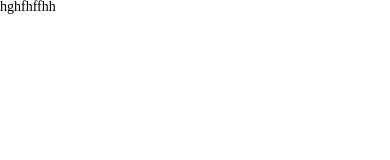
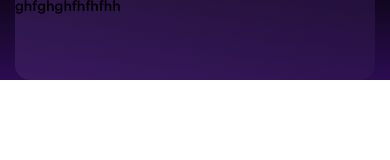
Before and after one commit to vik-tsyplakov/lift_media, a website: page lift_media/index.html in a window 390 px wide. Drawn offline with nearby package versions, Linux system fonts and the light colour scheme; files whose address does not match are found by name.

Commit message:
added-fonts

```diff
--- a/lift_media/index.html
+++ b/lift_media/index.html
@@ -1,25 +1,31 @@
 <!DOCTYPE html>
 <html lang="en">
   <head>
-    <meta charset="UTF-8">
-    <meta http-equiv="X-UA-Compatible" content="IE=edge">
-    <meta name="viewport" content="width=device-width, initial-scale=1.0">
+    <meta charset="UTF-8" />
+    <meta http-equiv="X-UA-Compatible" content="IE=edge" />
+    <meta name="viewport" content="width=device-width, initial-scale=1.0" />
     <title>Document</title>
-    <link rel="stylesheet" href="css/style.min.css">
+    <link rel="preconnect" href="https://fonts.googleapis.com" />
+    <link rel="preconnect" href="https://fonts.gstatic.com" crossorigin />
+    <link
+      href="https://fonts.googleapis.com/css2?family=Cinzel&family=Noto+Sans:wght@300&family=Poppins:wght@400;500;700&display=swap"
+      rel="stylesheet"
+    />
+    <link rel="stylesheet" href="css/style.min.css" />
   </head>
   <body>
     <div class="wrapper">
       <div class="wrap">
         <!-- header -->
         <header>
-            <div class="header__container">
-                hghfhffhh
-            </div>
+  <section class="header__container _container">
+    <div class="header__block">ghfghghfhfhfhh</div>
+  </section>
 </header>
+
         <!-- main -->
         <main>
-                <div class="main__container">
-                </div>
+          <div class="main__container"></div>
         </main>
       </div>
       <!-- footer -->
--- a/src/scss/fonts.scss
+++ b/src/scss/fonts.scss
@@ -1,4 +1,8 @@
 @font-face {
-    font-family: Name;
-    src: url();
+  font-family: Himagsikan;
+  src: url(src/fonts/himagsikan.otf);
 }
+@font-face {
+  font-family: Graphik;
+  src: url(src/fonts/GraphikMedium.otf);
+}
--- a/src/scss/style.scss
+++ b/src/scss/style.scss
@@ -17,10 +17,8 @@
 
 /*---WRAPPER--------------------------------------------------------------------------*/
 ._container {
-  max-width: 1046px;
-  padding: 0px 15px;
+  max-width: 1440px;
   margin: 0px auto;
-  box-sizing: content-box;
 }
 
 .wrapper {
@@ -30,4 +28,35 @@
   flex-direction: column;
 }
 
-/*-----------------------------------------------------------------------------------*/
+/*---HEADER--------------------------------------------------------------------------*/
+.header__container {
+  max-height: 596px;
+  background: linear-gradient(180deg, #110620 0%, #2b0c51 100%);
+}
+.header__block {
+  max-width: 1296px;
+  height: 80px;
+  margin: 0 72px;
+  background: linear-gradient(
+    90.18deg,
+    rgba(66, 35, 103, 0.57) 0%,
+    rgba(49, 24, 79, 0.57) 100%
+  );
+  border-radius: 0px 0px 15px 15px;
+  font-family: Graphik;
+}
+@media (max-width: 992px) {
+  .header__block {
+    margin: 0 45px;
+  }
+}
+@media (max-width: 767px) {
+  .header__block {
+    margin: 0 30px;
+  }
+}
+@media (max-width: 479px) {
+  .header__block {
+    margin: 0 15px;
+  }
+}
```
Also changed, not shown: src/_header.html (+5 -5 lines), src/index.html (+11 -6 lines), lift_media/css/style.css, lift_media/css/style.min.css, src/fonts/GraphikMedium.otf (added), src/fonts/GraphikSemibold.otf (added), src/fonts/himagsikan.otf (added). Lines whose indentation alone changed are shown as unchanged.
